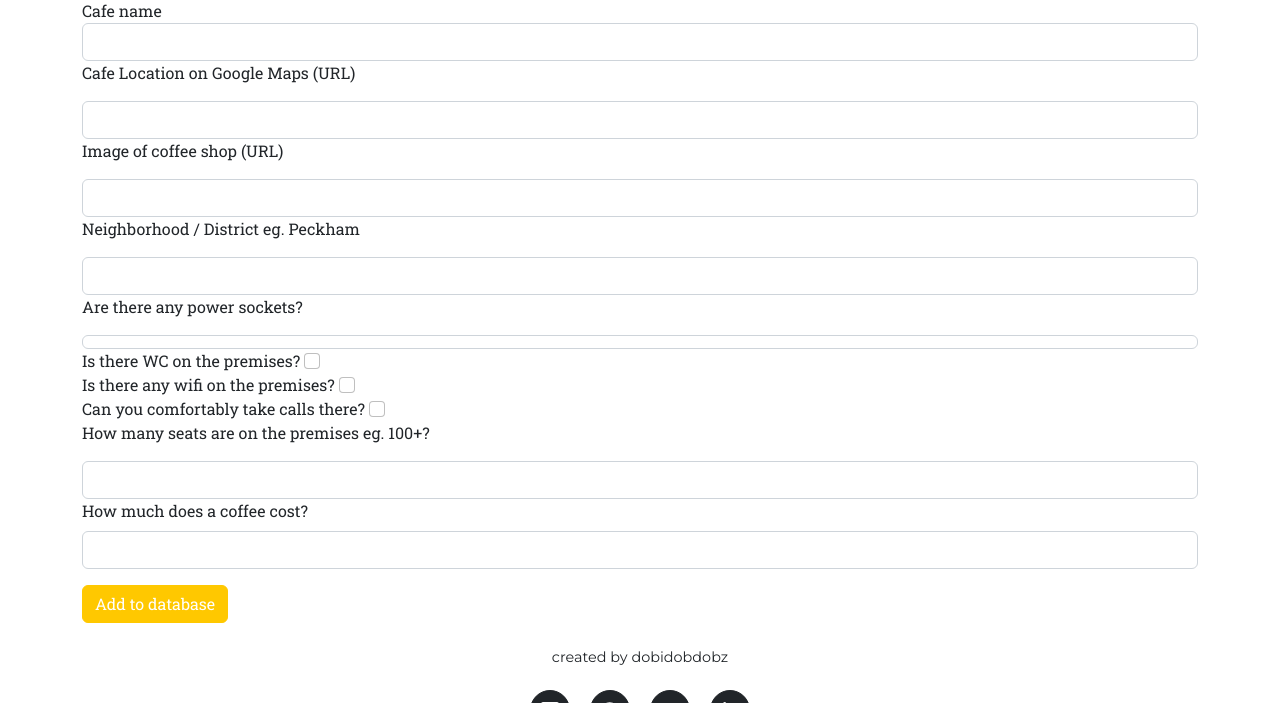
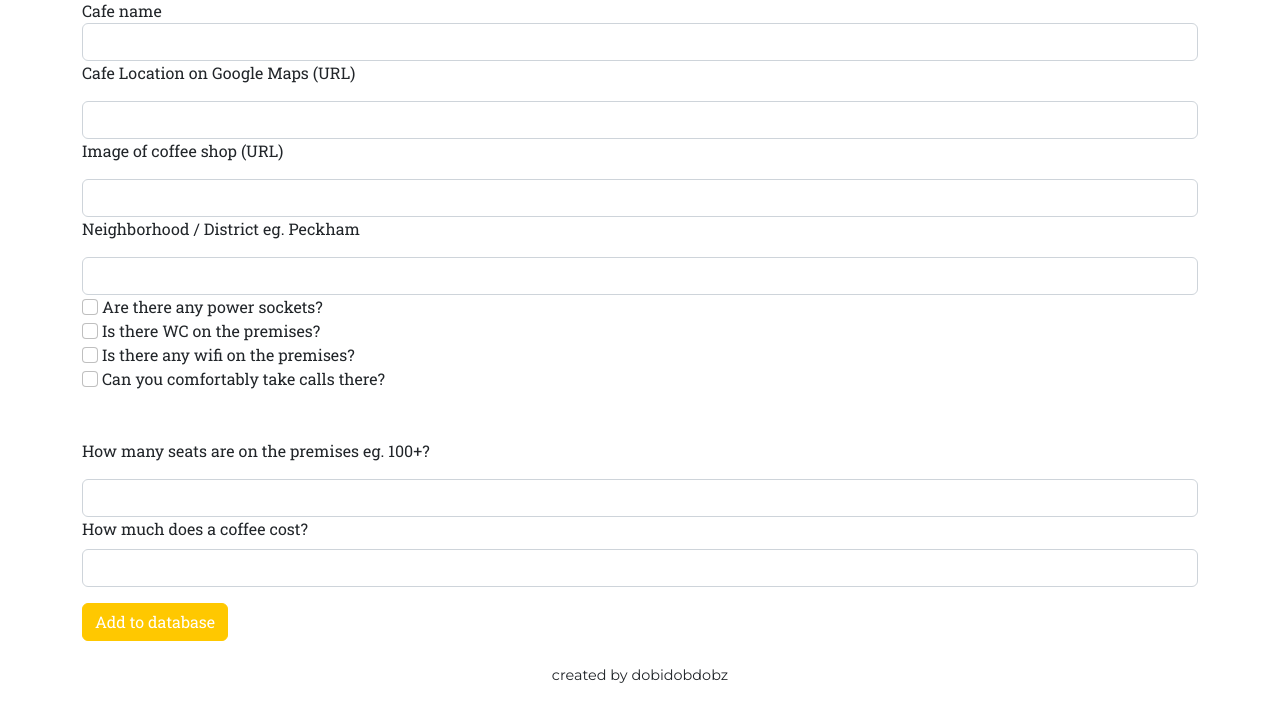
Before and after one commit to dobidobdobz/Coffee-Wifi_Website, a Flask app: page /add_coffee_shop in a window 1280 px wide. Shown: the part 573-1276 px from the top of the page. Run offline with Flask 3, Linux system fonts and the light colour scheme; a user stored in the database is signed in; some libraries are stand-ins or nearby versions.

Commit message:
Update add_coffee_shop.html

```diff
--- a/templates/add_coffee_shop.html
+++ b/templates/add_coffee_shop.html
@@ -63,23 +63,27 @@
                     {{ form.location(class="form-control mt-3") }}
                 </div>
                 <div class="form-group">
+                    {{ form.has_toilet(class="form-check-input") }}
                     {{ form.has_sockets.label }}
-                    {{ form.has_sockets(class="form-control mt-3") }}
+
                 </div>
                 <div class="form-group">
+                    {{ form.has_toilet(class="form-check-input") }}
                     {{ form.has_toilet.label }}
-                    {{ form.has_toilet(class="form-check-input") }}
+
                 </div>
                 <div class="form-group">
+                    {{ form.has_wifi(class="form-check-input") }}
                     {{ form.has_wifi.label }}
-                    {{ form.has_wifi(class="form-check-input") }}
+
                 </div>
                 <div class="form-group">
+                    {{ form.can_take_calls(class="form-check-input") }}
                     {{ form.can_take_calls.label }}
-                    {{ form.can_take_calls(class="form-check-input") }}
+
                 </div>
                 <div class="form-group">
-                    {{ form.seats.label }}
+                    {{ form.seats.label (class='mt-5')}}
                     {{ form.seats(class="form-control mt-3") }}
                 </div>
                 <div class="form-group">
```
